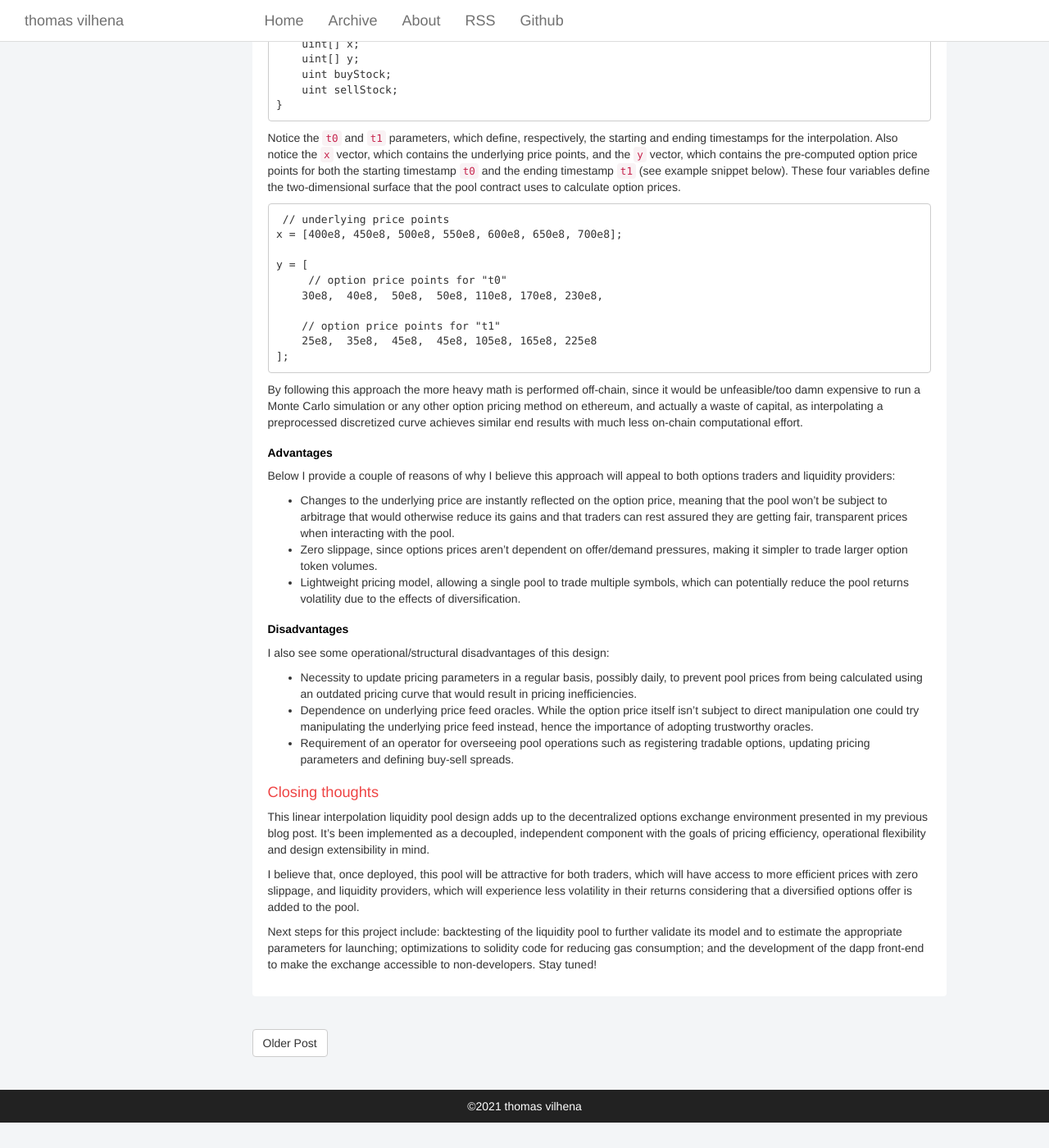
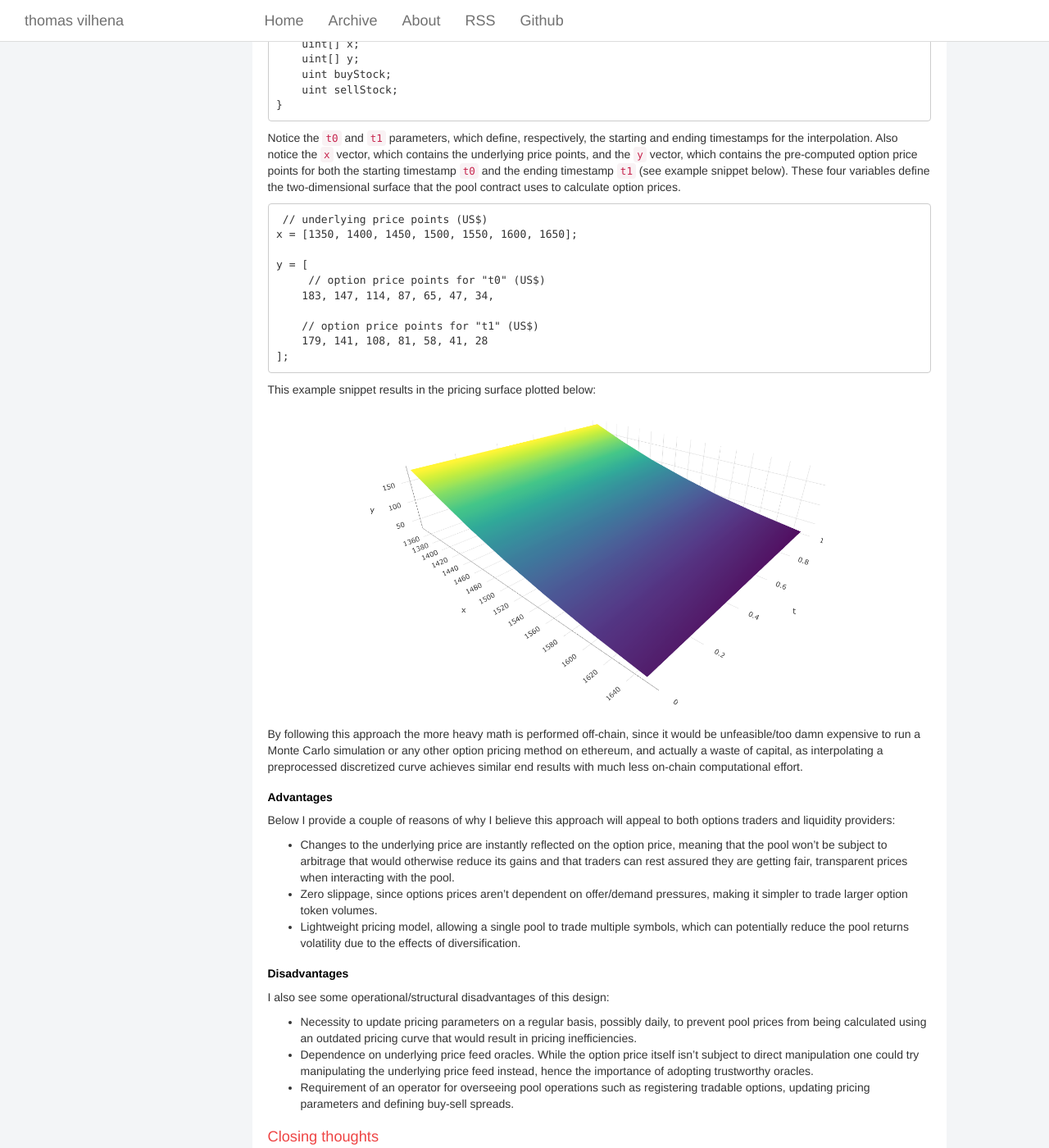
Before and after one commit to TCGV/blog, a Jekyll site: the page built from _posts/2021-03-06-a-linear-interpolation-based-liquidity-pool.md, in a window 1280 px wide and 1400 px high, scrolled down 2443 px. Shown: the whole window at 82% size. Built offline with Jekyll 4.4.1, drawn with Linux system fonts in a browser that asks for light colours; before the commit the page ends 3812 px from its top, so only the background shows below that; some of the changed text lies outside the part shown.

Commit message:
Updating 2021-03-06-a-linear-interpolation-based-liquidity-pool.md

````diff
--- a/_posts/2021-03-06-a-linear-interpolation-based-liquidity-pool.md
+++ b/_posts/2021-03-06-a-linear-interpolation-based-liquidity-pool.md
@@ -26,7 +26,7 @@ One could say that achieving efficient pricing is among the biggest challenges f
 
 Several models have been proposed and are being used in DeFi to address this challenge. [Uniswap](https://en.wikipedia.org/wiki/Uniswap) liquidity pools famously use the constant product formula to automatically adjust cryptocurrencies exchange prices upon each processed transaction. In this case market participants are resposible for driving exchange rates up/down by taking advantage of short-lived arbitrage opportunities that appear when prices distantiate from their ideal values.
 
-Nonetheless a supply/demand based pricing model, such as Uniswap's, is in my opinion unfit for pricing options, since an option price is not entirely the result of supply and demand pressures, but rather a direct reflection of its underlying's price. This observation motivated me to propose a linear interpolation based liquidity pool model, as we'll see in the next section.
+Nonetheless a supply/demand based pricing model, such as Uniswap's, is in my opinion unfit for pricing options, since an option price is not entirely the result of supply and demand pressures, but rather directly dependent on its underlying's price. This observation motivated me to propose a linear interpolation based liquidity pool model, as we'll see in the next section.
 
 The linear interpolation liquidity pool
 ============
@@ -96,17 +96,23 @@ struct PricingParameters {
 Notice the `t0` and `t1` parameters, which define, respectively, the starting and ending timestamps for the interpolation. Also notice the `x` vector, which contains the underlying price points, and the `y` vector, which contains the pre-computed option price points for both the starting timestamp `t0` and the ending timestamp `t1` (see example snippet below). These four variables define the two-dimensional surface that the pool contract uses to calculate option prices.
 
 ```
- // underlying price points
-x = [400e8, 450e8, 500e8, 550e8, 600e8, 650e8, 700e8];
+ // underlying price points (US$)
+x = [1350, 1400, 1450, 1500, 1550, 1600, 1650];
 
 y = [
-     // option price points for "t0"
-    30e8,  40e8,  50e8,  50e8, 110e8, 170e8, 230e8,
+     // option price points for "t0" (US$)
+    183, 147, 114, 87, 65, 47, 34,
 
-    // option price points for "t1"
-    25e8,  35e8,  45e8,  45e8, 105e8, 165e8, 225e8
+    // option price points for "t1" (US$)
+    179, 141, 108, 81, 58, 41, 28
 ];
 ```
+
+This example snippet results in the pricing surface plotted below:
+
+<p align="center">
+  <img style="max-width: 100%; max-height: 360px; margin: 10px 0" src="{{ site.baseurl }}/images/p26/surface.PNG" alt="surface"/>
+</p>
 
 By following this approach the more heavy math is performed off-chain, since it would be unfeasible/too damn expensive to run a Monte Carlo simulation or any other option pricing method on ethereum, and actually a waste of capital, as interpolating a preprocessed discretized curve achieves similar end results with much less on-chain computational effort.
 
@@ -122,7 +128,7 @@ Below I provide a couple of reasons of why I believe this approach will appeal t
 
 I also see some operational/structural disadvantages of this design:
 
-* Necessity to update pricing parameters in a regular basis, possibly daily, to prevent pool prices from being calculated using an outdated pricing curve that would result in pricing inefficiencies.
+* Necessity to update pricing parameters on a regular basis, possibly daily, to prevent pool prices from being calculated using an outdated pricing curve that would result in pricing inefficiencies.
 * Dependence on underlying price feed oracles. While the option price itself isn't subject to direct manipulation one could try manipulating the underlying price feed instead, hence the importance of adopting trustworthy oracles.
 * Requirement of an operator for overseeing pool operations such as registering tradable options, updating pricing parameters and defining buy-sell spreads.
 
````
Also changed, not shown: images/p26/surface.PNG (added).
